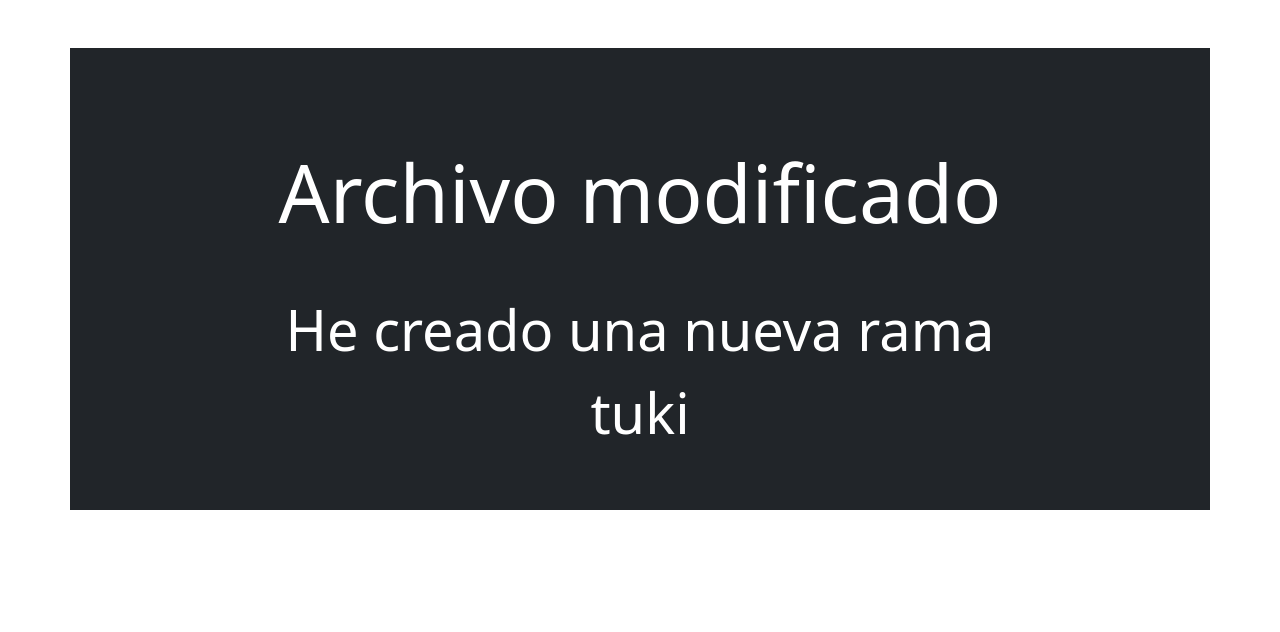
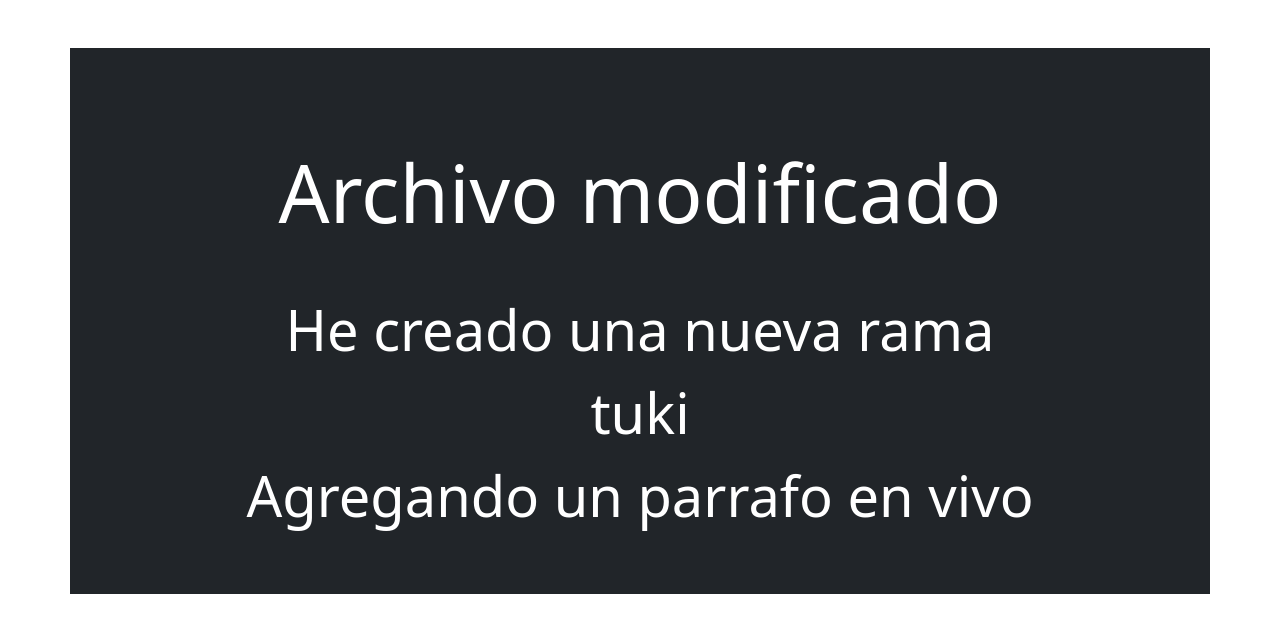
Before and after one commit to feralarcon1995/primer_repo, a plain HTML site: page index.html in a window 1280 px wide. Drawn offline with nearby package versions, Linux system fonts and the light colour scheme.

Commit message:
Agregue un nuevo parrafo, para ver los cambios en vivo

```diff
--- a/index.html
+++ b/index.html
@@ -20,6 +20,7 @@
         <h1 class="display-1 text-center p-5 text-bold">Archivo modificado</h1>
         <p class="display-4 text-center">He creado una nueva rama</p>
         <p class="display-4 text-center">tuki</p>
+        <p class="display-4 text-center">Agregando un parrafo en vivo</p>
     </section>
 
     <!-- script de boostrap -->
```
